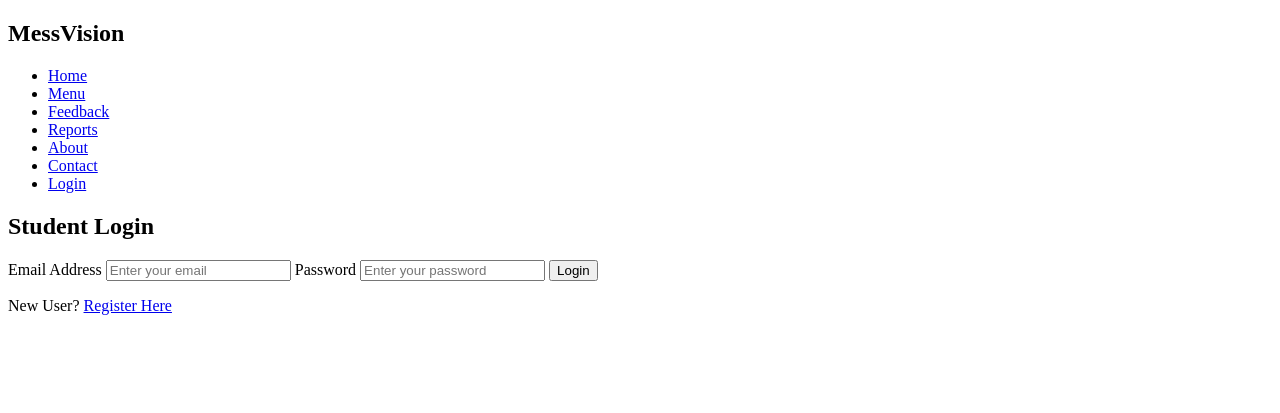
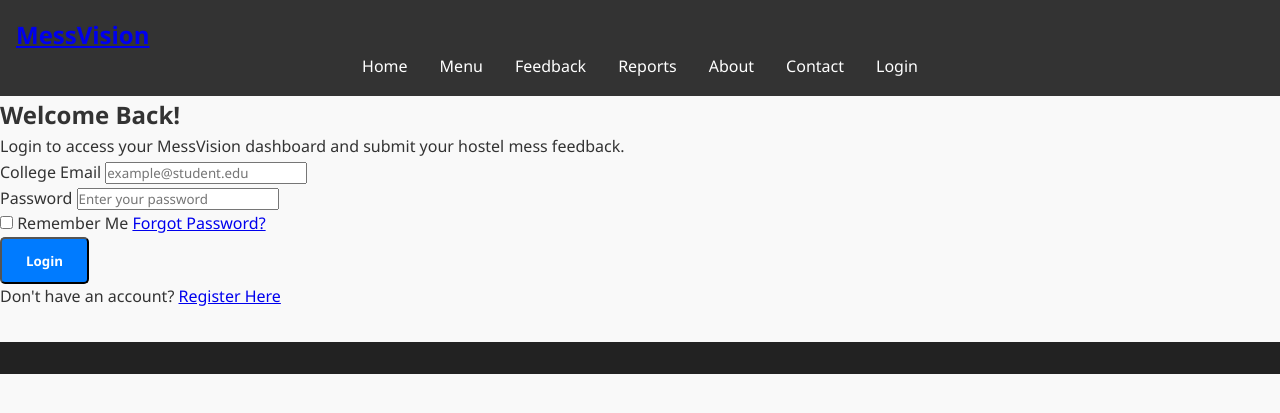
Before and after one commit to Jasleen-codes/Smart-Hostel-Mess-Feedback-System, a Flask app: page /login in a window 1280 px wide. Shown: the top 413 px of the page. Run offline with Flask 3, Linux system fonts and the light colour scheme.

Commit message:
updated the style.css

```diff
--- a/static/css/style.css
+++ b/static/css/style.css
@@ -0,0 +1,108 @@
+/* Reset & Base Styles */
+* {
+    margin: 0;
+    padding: 0;
+    box-sizing: border-box;
+    font-family: "Segoe UI", Arial, sans-serif;
+}
+
+body {
+    background-color: #f9f9f9;
+    color: #333;
+    line-height: 1.6;
+}
+
+/* Hero Section */
+.hero {
+    display: flex;
+    align-items: center;
+    justify-content: center;
+    min-height: 80vh;
+    background: linear-gradient(rgba(0,0,0,0.6), rgba(0,0,0,0.6)),
+                url("../static/images/mess-bg.jpg") no-repeat center center/cover;
+    text-align: center;
+    color: #fff;
+    padding: 2rem;
+}
+
+.hero-content h1 {
+    font-size: 3rem;
+    margin-bottom: 1rem;
+}
+
+.hero-content h1 span {
+    color: #ffcc00;
+}
+
+.hero-content p {
+    font-size: 1.2rem;
+    margin-bottom: 2rem;
+    max-width: 600px;
+    margin-left: auto;
+    margin-right: auto;
+}
+
+/* Buttons */
+.btn {
+    display: inline-block;
+    padding: 0.8rem 1.5rem;
+    border-radius: 5px;
+    text-decoration: none;
+    font-weight: bold;
+    transition: all 0.3s ease;
+}
+
+.btn-primary {
+    background-color: #007bff;
+    color: #fff;
+}
+
+.btn-primary:hover {
+    background-color: #0056b3;
+}
+
+.btn-secondary {
+    background-color: #ffcc00;
+    color: #333;
+    margin-left: 1rem;
+}
+
+.btn-secondary:hover {
+    background-color: #e6b800;
+}
+
+/* Navbar (if you add one later) */
+nav {
+    background: #333;
+    padding: 1rem;
+}
+
+nav ul {
+    list-style: none;
+    display: flex;
+    justify-content: center;
+    align-items:end;
+}
+
+nav ul li {
+    margin: 0 1rem;
+}
+
+nav ul li a {
+    color: #fff;
+    text-decoration: none;
+    font-weight: 500;
+}
+
+nav ul li a:hover {
+    color: #ffcc00;
+}
+
+/* Footer */
+footer {
+    background: #222;
+    color: #aaa;
+    text-align: center;
+    padding: 1rem;
+    margin-top: 2rem;
+}
--- a/templates/login.html
+++ b/templates/login.html
@@ -1,50 +1,87 @@
 {% extends 'base.html' %}
 
 {% block title %}
-Login
+Student Login | MessVision
 {% endblock %}
 
 {% block content %}
 
-<section class="login-container">
+<section class="login-section">
 
-    <h2>Student Login</h2>
+    <div class="login-card">
+
+        <h2>Welcome Back!</h2>
+
+        <p class="form-subtitle">
+            Login to access your MessVision dashboard and submit your hostel mess feedback.
+        </p>
 
         <form action="{{ url_for('login') }}" method="POST">
 
-        <!-- Email -->
-        <label for="email">Email Address</label>
+            <!-- Email Address -->
+            <div class="form-group">
+
+                <label for="email">College Email</label>
+
                 <input
                     type="email"
                     id="email"
                     name="email"
-            placeholder="Enter your email"
+                    placeholder="example@student.edu"
                     title="Enter your registered email address"
-            required
-        >
+                    autocomplete="email"
+                    required>
+
+            </div>
 
             <!-- Password -->
+            <div class="form-group">
+
                 <label for="password">Password</label>
+
                 <input
                     type="password"
                     id="password"
                     name="password"
                     placeholder="Enter your password"
                     title="Enter your account password"
-            required
-        >
+                    autocomplete="current-password"
+                    required>
+
+            </div>
+
+            <!-- Remember Me & Forgot Password -->
+            <div class="form-options">
+
+                <label class="remember-me">
+
+                    <input
+                        type="checkbox"
+                        name="remember">
+
+                    Remember Me
+
+                </label>
+
+                <a href="#" class="forgot-password">
+                    Forgot Password?
+                </a>
+
+            </div>
 
             <!-- Login Button -->
-        <button type="submit">
+            <button type="submit" class="btn btn-primary">
                 Login
             </button>
 
         </form>
 
         <p class="register-link">
-        New User?
+            Don't have an account?
             <a href="{{ url_for('register') }}">Register Here</a>
         </p>
+
+    </div>
 
 </section>
 
--- a/templates/navbar.html
+++ b/templates/navbar.html
@@ -1,15 +1,45 @@
-<nav>
-    <div class="Logo">
-        <h2>MessVision</h2>
+<nav class="navbar">
+
+    <div class="logo">
+
+        <a href="{{ url_for('home') }}">
+            <h2>MessVision</h2>
+        </a>
 
     </div>
-    <ul>
-        <li><a href="/">Home</a></li>
-        <li><a href="/menu">Menu</a></li>
-        <li><a href="/feedback">Feedback</a></li>
-        <li><a href="/reports">Reports</a></li>
-        <li><a href="/about">About</a></li>
-        <li><a href="/contact">Contact</a></li>
-        <li><a href="/login">Login</a></li>
+
+    <ul class="nav-links">
+
+        <li>
+            <a href="{{ url_for('home') }}">Home</a>
+        </li>
+
+        <li>
+            <a href="{{ url_for('menu') }}">Menu</a>
+        </li>
+
+        <li>
+            <a href="{{ url_for('feedback') }}">Feedback</a>
+        </li>
+
+        <li>
+            <a href="{{ url_for('reports') }}">Reports</a>
+        </li>
+
+        <li>
+            <a href="{{ url_for('about') }}">About</a>
+        </li>
+
+        <li>
+            <a href="{{ url_for('contact') }}">Contact</a>
+        </li>
+
+        <li>
+            <a href="{{ url_for('login') }}" class="login-btn">
+                Login
+            </a>
+        </li>
+
     </ul>
+
 </nav>
```
Also changed, not shown: templates/Student_dashbboard.html (+92 -10 lines). Lines whose indentation alone changed are shown as unchanged.
